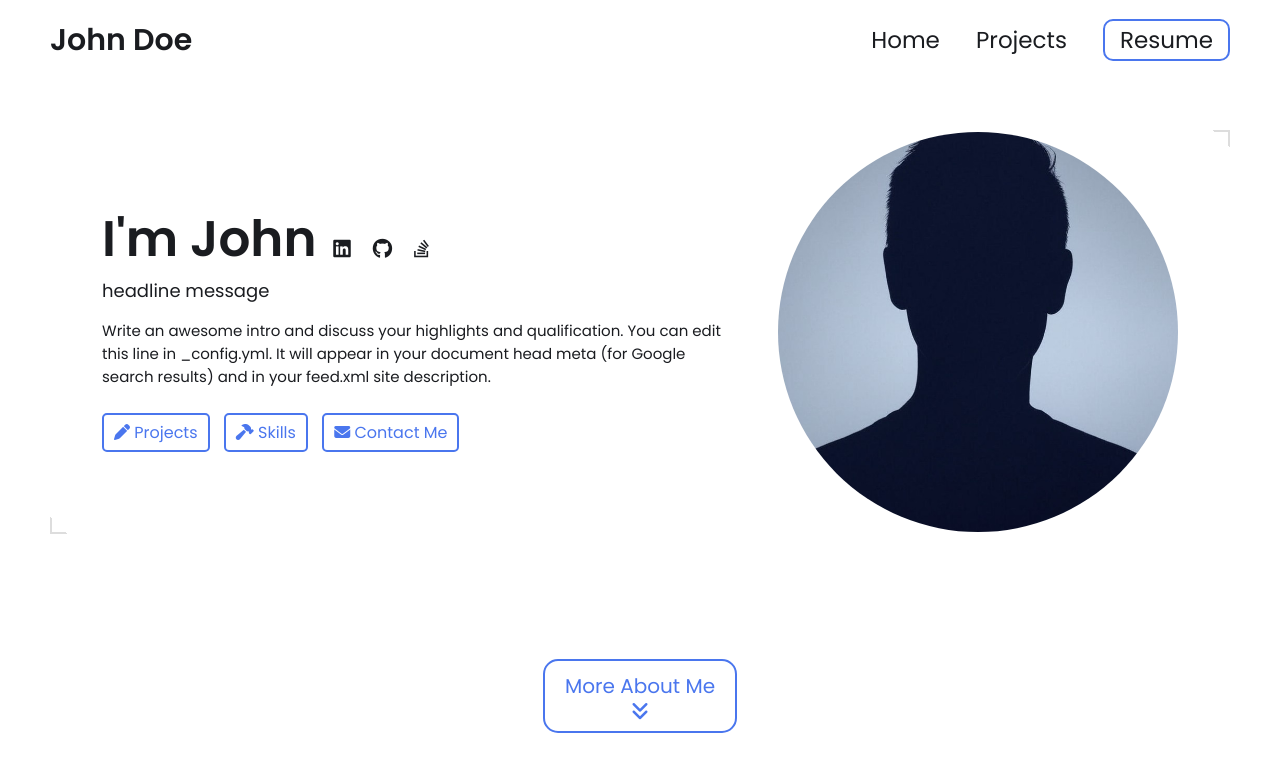
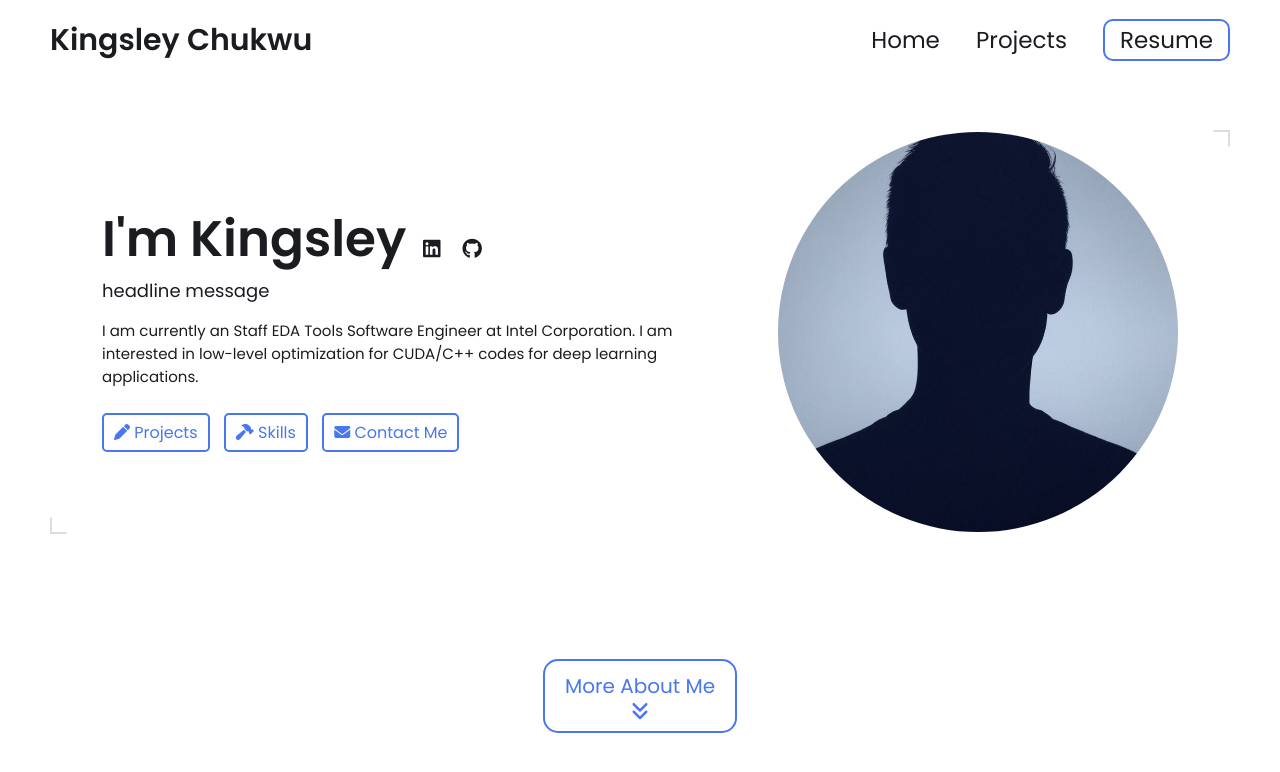
Before and after one commit to chukwuk/chukwuk.github.io, a Jekyll site: the page built from index.html, in a window 1280 px wide and 900 px high. Shown: the top 772 px of the window. Built offline with Jekyll 4.4.1, drawn with Linux system fonts in a browser that asks for light colours; part of the change alters nothing that is shown; some of the changed text lies outside the part shown.

Commit message:
Update profile for my porfolio

```diff
--- a/_config.yml
+++ b/_config.yml
@@ -7,17 +7,15 @@
 
 # Main Page Setup
 
-title: John Doe's Portfolio # This is what shows up in the tab of the browser
+title: Kingsley Chukwu's Portfolio # This is what shows up in the tab of the browser
 
 
 
 # Hero Section
-name: John Doe
+name: Kingsley Chukwu
 headline: headline message
 description: >- # dont remove this line. this will ignore all new lines until the next section
-  Write an awesome intro and discuss your highlights and qualification. You can edit this
-  line in _config.yml. It will appear in your document head meta (for
-  Google search results) and in your feed.xml site description.
+  I am currently an Staff EDA Tools Software Engineer at Intel Corporation. I am interested in low-level optimization for CUDA/C++ codes for deep learning applications.
 
 # Place your profile image in /assets/images/profile-image/folder and edit the file name
 profile_image: ./assets/images/profile-image/avatar.jpeg
@@ -31,9 +29,9 @@ resume-url: https://drive.google.com/file/d/13Z3duVzh-gguPU5r03oJVEE6rV9rd3DS/vi
 # Set up external links - this will show up as small icons next to your name.
 
 external-links:    # input only your own url slug. The icons with missing entries will not appear.
-  linkedin: test    # https://www.linkedin.com/in/{your url slug}
-  github: leea12    # https://github.com/{your url slug}
-  stackoverflow: test      # https://stackoverflow.com/users/{your url slug}
+  linkedin:  https://www.linkedin.com/in/kingsley-chukwu-ph-d-619533110   # https://www.linkedin.com/in/{your url slug}
+  github:   https://github.com/chukwuk   # https://github.com/{your url slug}
+  stackoverflow:    # https://stackoverflow.com/users/{your url slug}
   medium:            # https://medium.com/@{your url slug}
   x-twitter:   # https://x.com/{your url slug}
   threads:            # https://threads.net/@{your url slug}
@@ -45,16 +43,12 @@ external-links:    # input only your own url slug. The icons with missing entrie
 
 # Skills Section - Add the list of your Skills by categories/tools. The indentation for each level needs to be precise.
 skills:
-  - category: 3D Modeling
+  - category: EDA Tools
     tools:
-    - Onshape
-    - Solidworks
-    - Creo
-    - Fusion 360 (Autodesk)
-    - Blender (for complex shapes or animations)
-    - Siemens NX
-    - Inventor (Autodesk)
-    - CATIA (Dassault Systèmes)
+    - Synopsys(ICV Validator, ICV Workbench)
+    - Calibre
+    - Linux
+    - Tcl
   - category: Prototyping
     tools:
     - SLA
```
